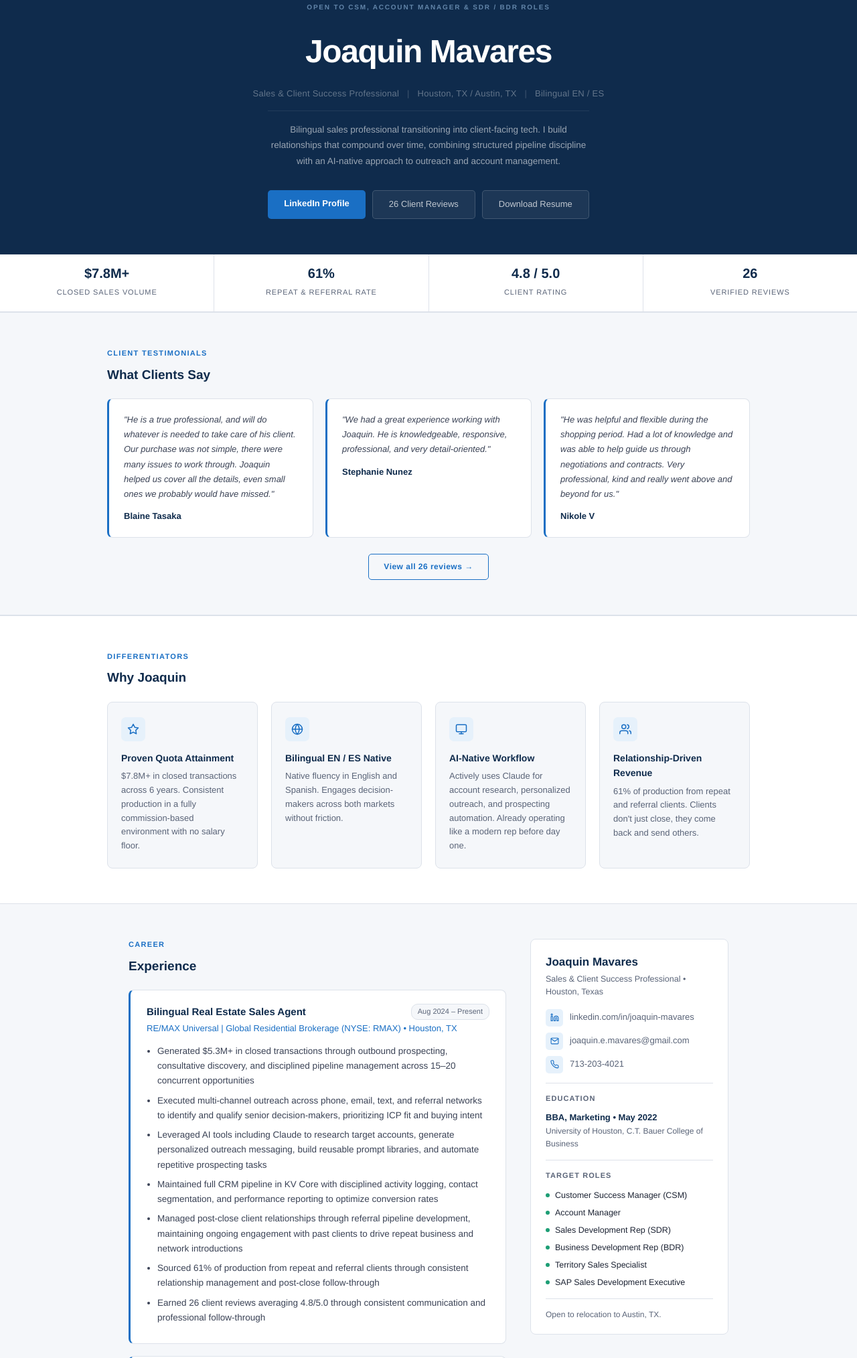
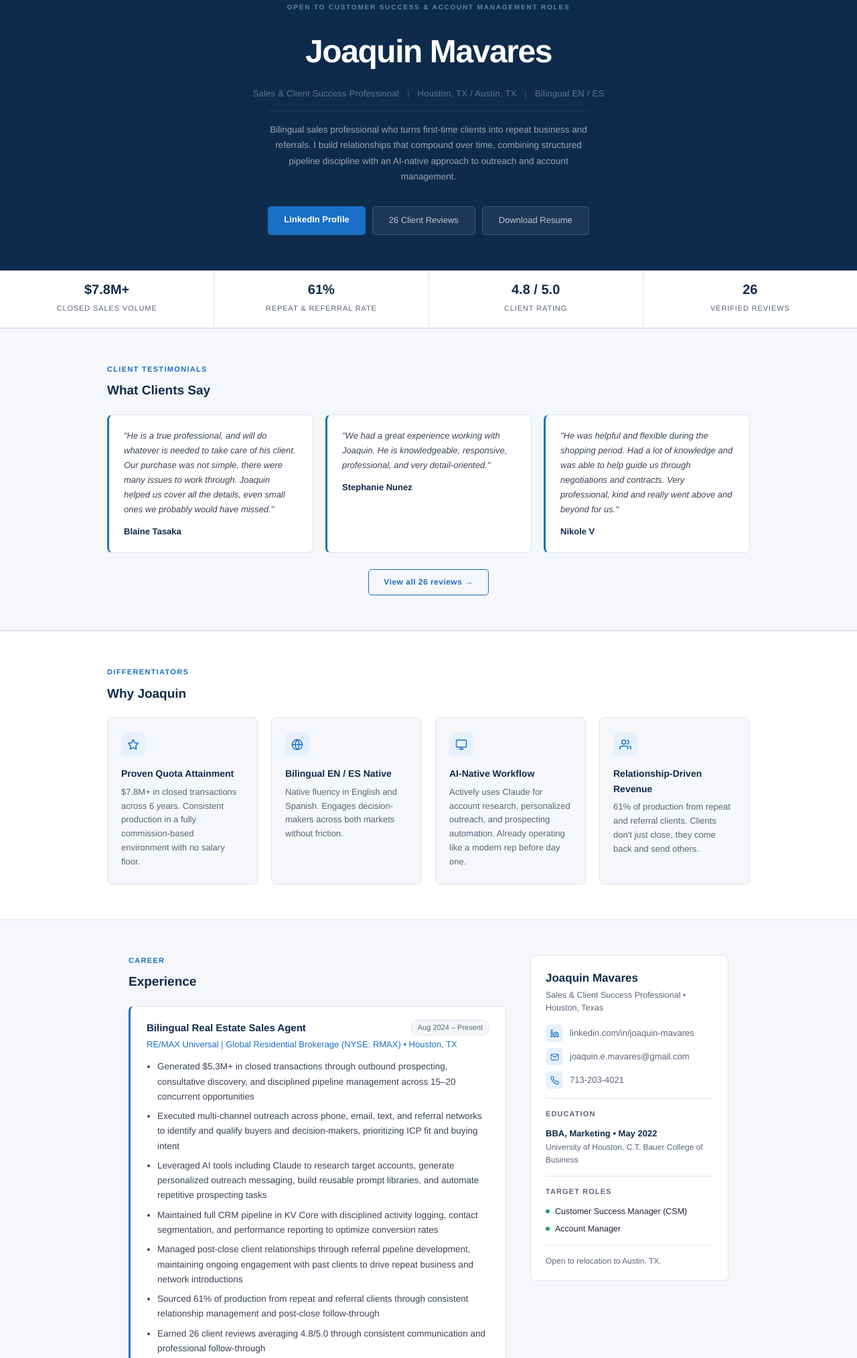
Before and after one commit to joaquinmavares/joaquinmavares.github.io, a plain HTML site: page index.html in a window 1280 px wide. Shown: the part 109-2137 px from the top of the page at 67% size. Drawn offline with Linux system fonts and the light colour scheme.

Commit message:
Update index.html

```diff
--- a/index.html
+++ b/index.html
@@ -118,10 +118,10 @@ footer{background:var(--navy);color:rgba(255,255,255,0.28);text-align:center;pad
 <div class="page active" id="page-home">
 
 <section class="hero">
-  <p class="hero-eyebrow">Open to CSM, Account Manager &amp; SDR / BDR Roles</p>
+  <p class="hero-eyebrow">Open to Customer Success &amp; Account Management Roles</p>
   <h1>Joaquin Mavares</h1>
   <p class="hero-sub">Sales &amp; Client Success Professional <span>|</span> Houston, TX / Austin, TX <span>|</span> Bilingual EN / ES</p>
-  <p class="hero-bio">Bilingual sales professional transitioning into client-facing tech. I build relationships that compound over time, combining structured pipeline discipline with an AI-native approach to outreach and account management.</p>
+  <p class="hero-bio">Bilingual sales professional who turns first-time clients into repeat business and referrals. I build relationships that compound over time, combining structured pipeline discipline with an AI-native approach to outreach and account management.</p>
   <div class="hero-ctas">
     <a href="https://linkedin.com/in/joaquin-mavares/" class="btn-primary" target="_blank">LinkedIn Profile</a>
     <a class="btn-ghost" onclick="showPage('testimonials')" style="cursor:pointer;">26 Client Reviews</a>
@@ -202,7 +202,7 @@ footer{background:var(--navy);color:rgba(255,255,255,0.28);text-align:center;pad
         <div class="exp-company">RE/MAX Universal | Global Residential Brokerage (NYSE: RMAX) &bull; Houston, TX</div>
         <ul class="exp-bullets">
           <li>Generated $5.3M+ in closed transactions through outbound prospecting, consultative discovery, and disciplined pipeline management across 15&ndash;20 concurrent opportunities</li>
-          <li>Executed multi-channel outreach across phone, email, text, and referral networks to identify and qualify senior decision-makers, prioritizing ICP fit and buying intent</li>
+          <li>Executed multi-channel outreach across phone, email, text, and referral networks to identify and qualify buyers and decision-makers, prioritizing ICP fit and buying intent</li>
           <li>Leveraged AI tools including Claude to research target accounts, generate personalized outreach messaging, build reusable prompt libraries, and automate repetitive prospecting tasks</li>
           <li>Maintained full CRM pipeline in KV Core with disciplined activity logging, contact segmentation, and performance reporting to optimize conversion rates</li>
           <li>Managed post-close client relationships through referral pipeline development, maintaining ongoing engagement with past clients to drive repeat business and network introductions</li>
@@ -269,10 +269,6 @@ footer{background:var(--navy);color:rgba(255,255,255,0.28);text-align:center;pad
       <p class="sidebar-section-title">Target Roles</p>
       <div class="trole"><span class="dot"></span>Customer Success Manager (CSM)</div>
       <div class="trole"><span class="dot"></span>Account Manager</div>
-      <div class="trole"><span class="dot"></span>Sales Development Rep (SDR)</div>
-      <div class="trole"><span class="dot"></span>Business Development Rep (BDR)</div>
-      <div class="trole"><span class="dot"></span>Territory Sales Specialist</div>
-      <div class="trole"><span class="dot"></span>SAP Sales Development Executive</div>
       <hr class="divider"/>
       <p style="font-size:12px;color:var(--muted);line-height:1.5;">Open to relocation to Austin, TX.</p>
     </div>
@@ -283,7 +279,7 @@ footer{background:var(--navy);color:rgba(255,255,255,0.28);text-align:center;pad
   <div class="connect-inner">
     <p class="section-label">Get In Touch</p>
     <h2>Let's Connect</h2>
-    <p class="connect-sub">Open to CSM, Account Manager, and SDR / BDR roles in client-facing tech. Based in Houston, open to Austin.</p>
+    <p class="connect-sub">Open to Customer Success Manager and Account Manager roles in client-facing tech. Based in Houston, open to Austin.</p>
     <div class="connect-ctas">
       <a href="mailto:joaquin.e.mavares@gmail.com" class="btn-primary">joaquin.e.mavares@gmail.com</a>
       <a href="https://linkedin.com/in/joaquin-mavares/" class="btn-ghost-dark" target="_blank">LinkedIn Profile</a>
```
